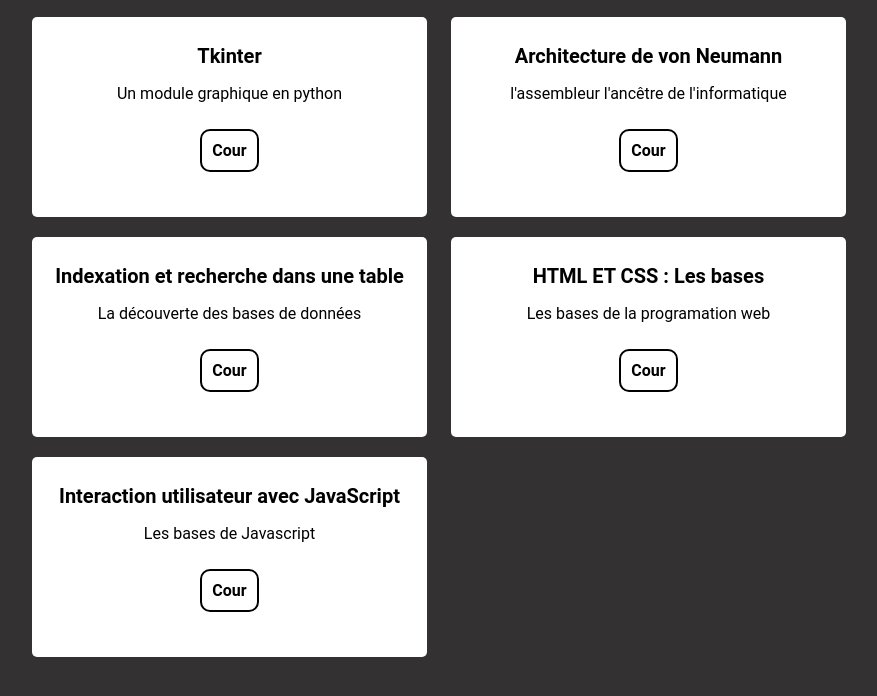
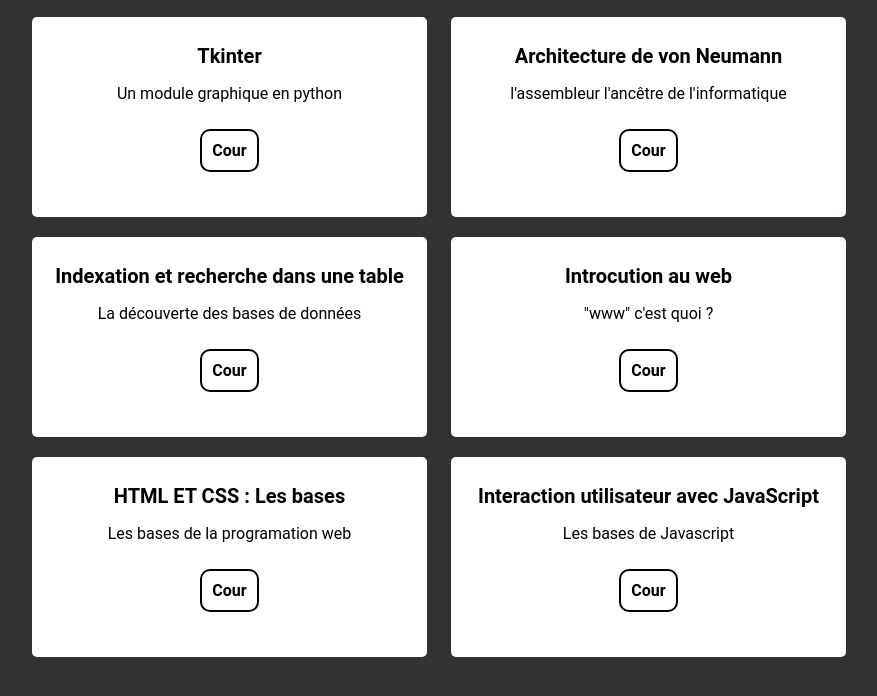
Before and after one commit to DorianMto/nsi_site_ljr.github.io, a plain HTML site: page index.html in a window 1280 px wide. Shown: the part 1341-2037 px from the top of the page, without its empty margins (26-903 px from the left). Drawn offline with Linux system fonts and the light colour scheme; a web font is replaced by a local one.

Commit message:
Add files via upload

```diff
--- a/index.html
+++ b/index.html
@@ -15,6 +15,7 @@
 
             <h1><div id="logo_nsi">NSI</div> Lycée</h1>
             <nav>
+
             <ul id="liste"><p>
                 <li><a href="#cour">Cour</a></li>
                 <li ><a href="#a-propros">A propos</a></li>
@@ -100,6 +101,12 @@
         </div>
 
         <div id="cour-div">
+            <h2>Introcution au web</h2>
+            <p>"www" c'est quoi ?</p>
+            <a href="Cour/Introduction au web.html" id="button_cour1" target="_blank">Cour</a>
+        </div>
+
+        <div id="cour-div">
             <h2>HTML ET CSS : Les bases</h2>
             <p>Les bases de la programation web</p>
             <a href="cour/HTML et CSS _ les bases.html" id="button_cour1" target="_blank">Cour</a>
```
